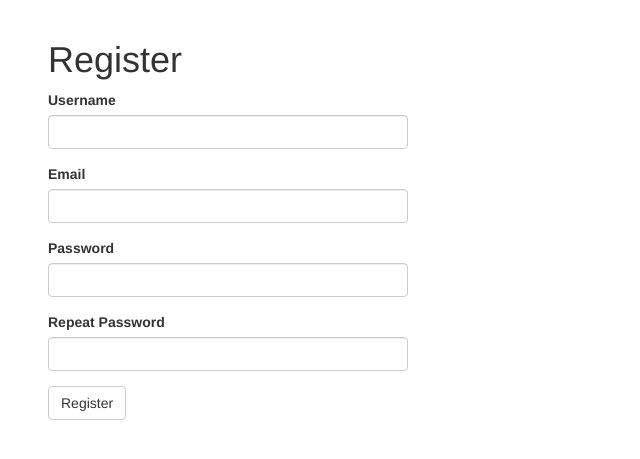
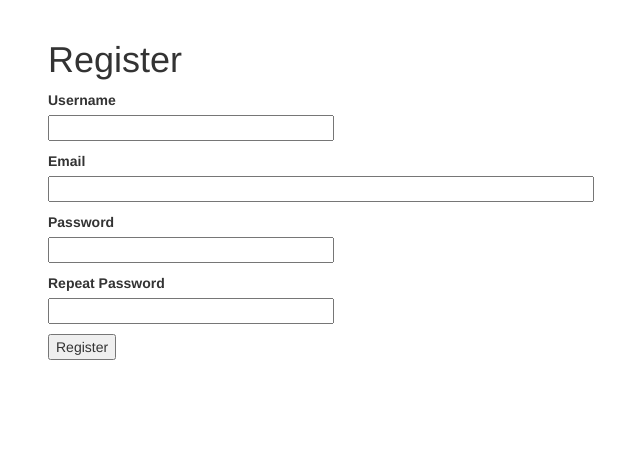
Before and after one commit to ksthilaire13/COMP205_LABS, a Flask app: page /register in a window 1280 px wide. Shown: the part 50-509 px from the top of the page, without its empty margins (22-662 px from the left). Run offline with Flask 3, Linux system fonts and the light colour scheme; some libraries are stand-ins or nearby versions.

Commit message:
finished lab 7

```diff
--- a/app/templates/register.html
+++ b/app/templates/register.html
@@ -5,39 +5,38 @@
     <h1>Register</h1>
     <div class="row">
         <div class="col-md-4">
-            {{ wtf.quick_form(form) }}
+            <form action="" method="post">
+                {{ form.hidden_tag() }}
+                <p>
+                    {{ form.username.label }}<br>
+                    {{ form.username(size=32) }}<br>
+                    {% for error in form.username.errors %}
+                    <span style="color: red;">[{{ error }}]</span>
+                    {% endfor %}
+                </p>
+                <p>
+                    {{ form.email.label }}<br>
+                    {{ form.email(size=64) }}<br>
+                    {% for error in form.email.errors %}
+                    <span style="color: red;">[{{ error }}]</span>
+                    {% endfor %}
+                </p>
+                <p>
+                    {{ form.password.label }}<br>
+                    {{ form.password(size=32) }}<br>
+                    {% for error in form.password.errors %}
+                    <span style="color: red;">[{{ error }}]</span>
+                    {% endfor %}
+                </p>
+                <p>
+                    {{ form.password2.label }}<br>
+                    {{ form.password2(size=32) }}<br>
+                    {% for error in form.password2.errors %}
+                    <span style="color: red;">[{{ error }}]</span>
+                    {% endfor %}
+                </p>
+                <p>{{ form.submit() }}</p>
+            </form>
         </div>
     </div>
-{#    <form action="" method="post">#}
-{#        {{ form.hidden_tag() }}#}
-{#        <p>#}
-{#            {{ form.username.label }}<br>#}
-{#            {{ form.username(size=32) }}<br>#}
-{#            {% for error in form.username.errors %}#}
-{#            <span style="color: red;">[{{ error }}]</span>#}
-{#            {% endfor %}#}
-{#        </p>#}
-{#        <p>#}
-{#            {{ form.email.label }}<br>#}
-{#            {{ form.email(size=64) }}<br>#}
-{#            {% for error in form.email.errors %}#}
-{#            <span style="color: red;">[{{ error }}]</span>#}
-{#            {% endfor %}#}
-{#        </p>#}
-{#        <p>#}
-{#            {{ form.password.label }}<br>#}
-{#            {{ form.password(size=32) }}<br>#}
-{#            {% for error in form.password.errors %}#}
-{#            <span style="color: red;">[{{ error }}]</span>#}
-{#            {% endfor %}#}
-{#        </p>#}
-{#        <p>#}
-{#            {{ form.password2.label }}<br>#}
-{#            {{ form.password2(size=32) }}<br>#}
-{#            {% for error in form.password2.errors %}#}
-{#            <span style="color: red;">[{{ error }}]</span>#}
-{#            {% endfor %}#}
-{#        </p>#}
-{#        <p>{{ form.submit() }}</p>#}
-{#    </form>#}
 {% endblock %}
```
Also changed, not shown: app.db.
